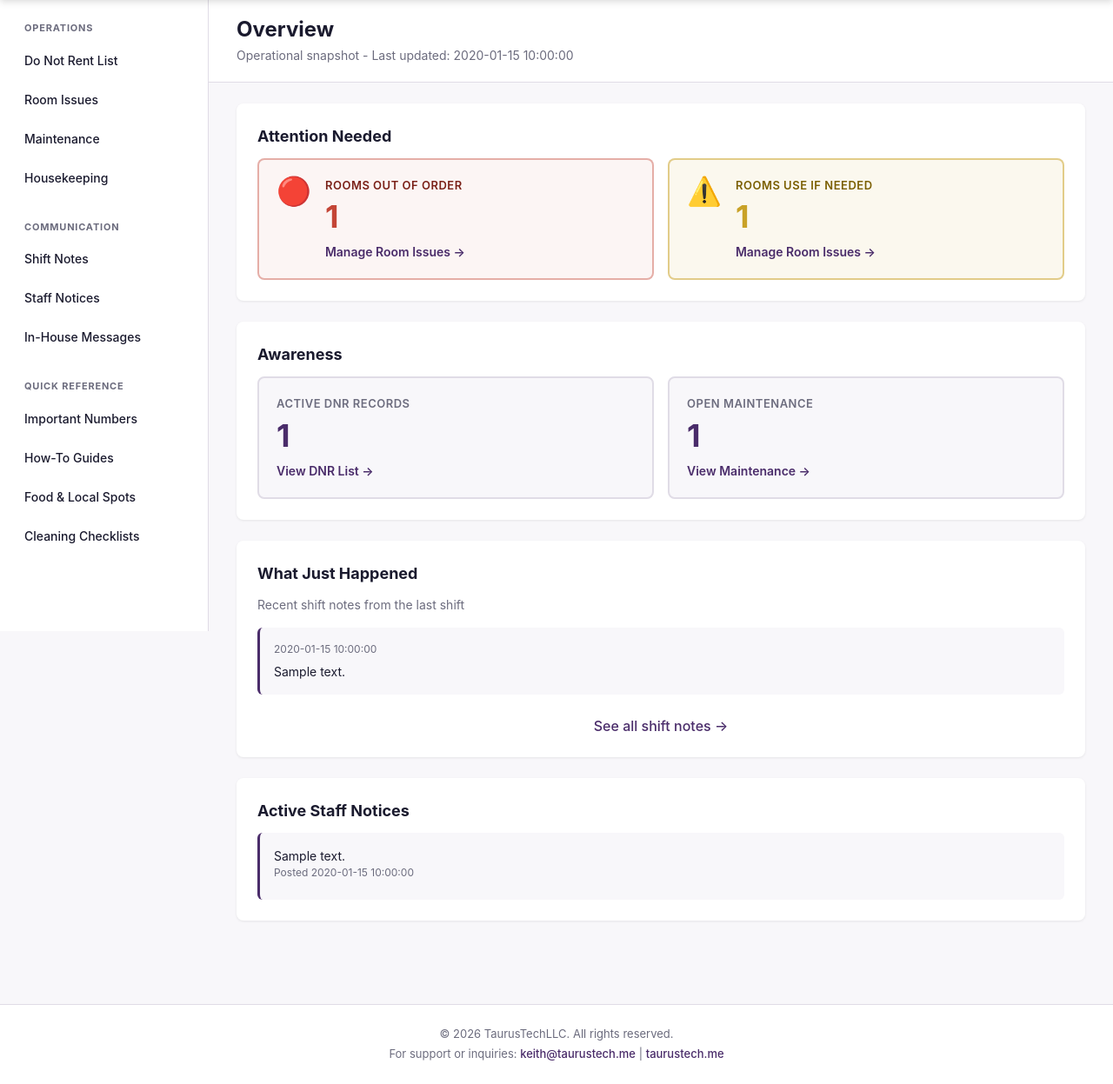
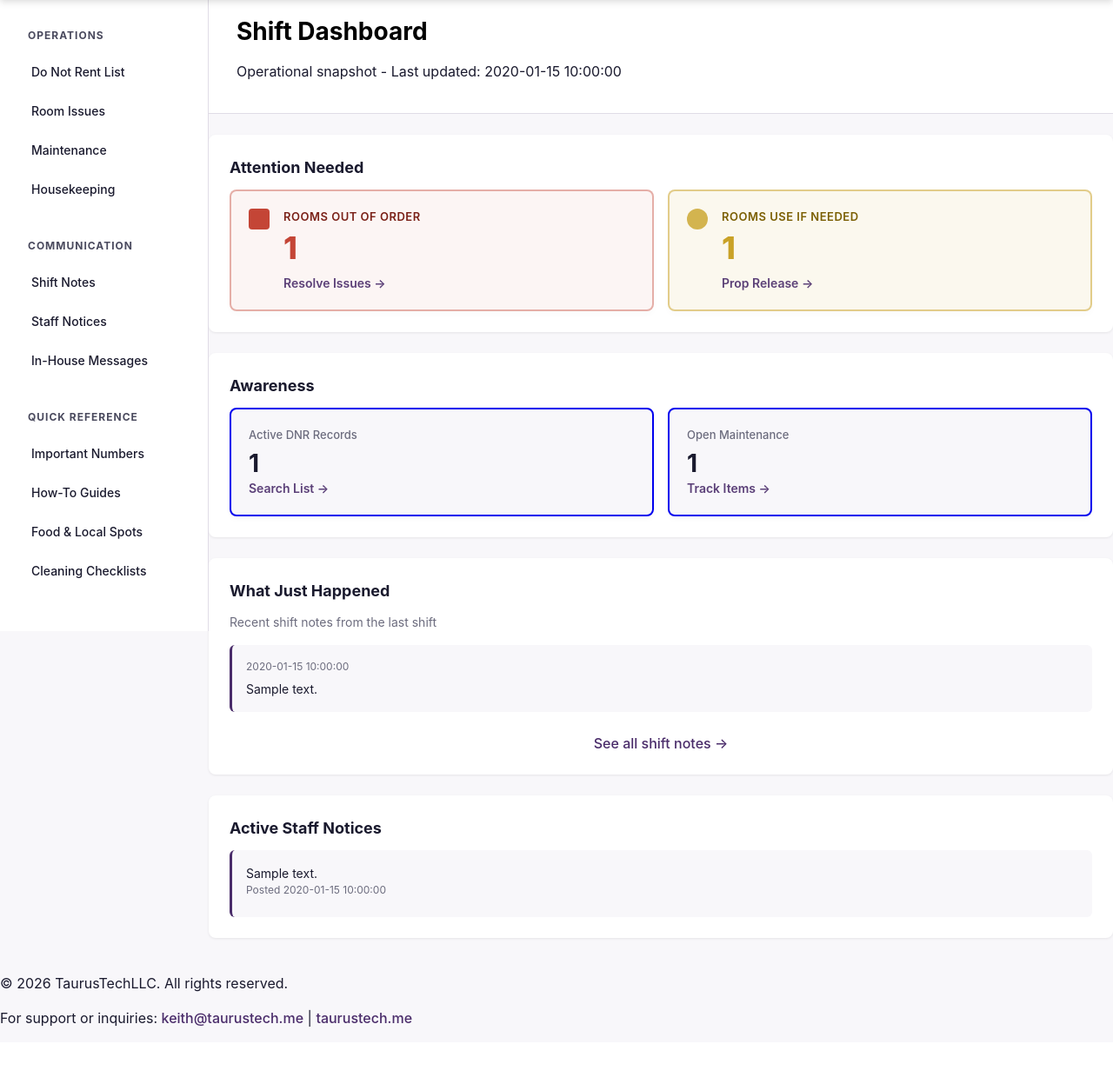
Before and after one commit to kcasko/dnr-app, a Flask app: template templates/overview.html in a window 1280 px wide. Shown: the part 74-1321 px from the top of the page at 87% size. After the commit the page ends 1255 px from the top, so only its background shows below. Run offline with Flask 3, Linux system fonts and the light colour scheme; the template is opened without the code that fills it: most values are stand-ins (such as "Sample title", 1, 10 or a date in 2020); some libraries are stand-ins or nearby versions.

Commit message:
Phase 5: Visual Polish - Hierarchy, Typography, and Icons

```diff
--- a/static/styles.css
+++ b/static/styles.css
@@ -126,10 +126,10 @@ body {
 .app-sidebar {
     background: var(--bg-white);
     border-right: 1px solid var(--border-light);
-    padding: 24px 0;
+    padding: 32px 0;
+    /* More top padding */
     position: sticky;
     top: 74px;
-    /* height of app-header */
     height: calc(100vh - 74px);
     overflow-y: auto;
 }
@@ -137,21 +137,26 @@ body {
 .sidebar-nav {
     display: flex;
     flex-direction: column;
-    gap: 24px;
+    gap: 32px;
+    /* Increased separation between groups */
 }
 
 .sidebar-section {
-    padding: 0 16px;
+    padding: 0 24px;
+    /* More horizontal breathing room */
 }
 
 .sidebar-section-label {
-    font-size: 11px;
+    font-size: 12px;
+    /* Slightly larger */
     font-weight: 700;
     text-transform: uppercase;
-    letter-spacing: 0.8px;
-    color: var(--text-muted);
-    margin-bottom: 8px;
-    padding: 0 12px;
+    letter-spacing: 1px;
+    /* Better letter spacing */
+    color: #4a4a5e;
+    /* Darker than muted for easier scanning */
+    margin-bottom: 12px;
+    padding: 0 8px;
 }
 
 .sidebar-link {
@@ -172,9 +177,14 @@ body {
 }
 
 .sidebar-link.active {
-    background: rgba(74, 44, 106, 0.1);
+    background: rgba(74, 44, 106, 0.08);
+    /* Softer active background */
     color: var(--primary-purple);
     font-weight: 600;
+    border-left: 3px solid var(--primary-purple);
+    /* Clear active indicator */
+    border-top-left-radius: 2px;
+    border-bottom-left-radius: 2px;
 }
 
 /* Main Content Area */
@@ -203,50 +213,115 @@ body {
     min-width: 0;
 }
 
+/* Page Title Refinement */
 .page-title {
     margin: 0;
-    font-size: 24px;
+    font-size: 28px;
+    /* Increased from 24px */
     font-weight: 700;
+    color: #000;
+    /* Pure black anchor */
+    line-height: 1.2;
+}
+
+/* Alert Card Hierarchy */
+.alert-card {
+    padding: 24px;
+    /* Increased padding */
+    border-radius: 8px;
+    border: 2px solid;
+    display: flex;
+    gap: 16px;
+    align-items: flex-start;
+    min-height: 140px;
+    /* Taller */
+    box-shadow: 0 4px 6px rgba(0, 0, 0, 0.02);
+}
+
+.alert-card-critical {
+    background: #fff5f5;
+    border-color: var(--danger);
+    /* Red is authoritative */
+}
+
+.alert-card-warning {
+    background: #fffcf0;
+    border-color: rgba(201, 162, 39, 0.4);
+    /* Softer than critical */
+}
+
+/* Flat Card for Awareness */
+.alert-card-flat {
+    padding: 16px 24px;
+    background: transparent;
+    border-left: 3px solid var(--border-light);
+    display: flex;
+    flex-direction: column;
+    min-height: auto;
+}
+
+.alert-card-flat .alert-card-count {
+    font-size: 28px;
     color: var(--text-dark);
-    line-height: 1.2;
-}
-
-.page-subtitle {
-    margin: 4px 0 0 0;
+    margin-bottom: 4px;
+}
+
+.alert-card-flat .alert-card-label {
+    font-size: 13px;
+    color: var(--text-muted);
+    text-transform: none;
+    /* Sentence case for calm */
+    letter-spacing: 0;
+    font-weight: 500;
+}
+
+/* Icons */
+.icon-dot-critical {
+    display: block;
+    width: 24px;
+    height: 24px;
+    background-color: var(--danger);
+    border-radius: 4px;
+    /* Soft square */
+}
+
+.icon-dot-warning {
+    display: block;
+    width: 24px;
+    height: 24px;
+    background-color: var(--accent-gold);
+    border-radius: 50%;
+    /* Circle */
+    opacity: 0.8;
+}
+
+.alert-card-content {
+    flex: 1;
+}
+
+.alert-card-label {
+    font-size: 13px;
+    font-weight: 600;
+    text-transform: uppercase;
+    letter-spacing: 0.5px;
+    margin-bottom: 12px;
+}
+
+.stat-number-heavy {
+    font-weight: 800 !important;
+    /* Command Attention */
+    font-size: 42px;
+    /* Large */
+    line-height: 1;
+    margin-bottom: 12px;
+    color: var(--text-dark);
+}
+
+.alert-card-action {
     font-size: 14px;
-    color: var(--text-muted);
-}
-
-.page-actions {
-    display: flex;
-    gap: 12px;
-    align-items: center;
-    flex-shrink: 0;
-}
-
-/* Page Content */
-.page-content {
-    padding: 0 32px 32px 32px;
-}
-
-/* App Footer */
-.app-footer {
-    background: var(--bg-white);
-    border-top: 1px solid var(--border-light);
-    padding: 20px 24px;
-    margin-top: 40px;
-}
-
-.app-footer-content {
-    max-width: 1920px;
-    margin: 0 auto;
-    text-align: center;
-}
-
-.app-footer-content p {
-    margin: 4px 0;
-    font-size: 13px;
-    color: var(--text-muted);
+    font-weight: 600;
+    color: var(--primary-purple);
+    opacity: 0.9;
 }
 
 /* Button Hierarchy Updates */
--- a/templates/overview.html
+++ b/templates/overview.html
@@ -1,8 +1,8 @@
 {% extends "base.html" %}
 
-{% block title %}Overview{% endblock %}
+{% block title %}Shift Dashboard{% endblock %}
 
-{% block page_title %}Overview{% endblock %}
+{% block page_title %}Shift Dashboard{% endblock %}
 
 {% block page_subtitle %}
 <p class="page-subtitle">Operational snapshot - Last updated: {{ last_updated }}</p>
@@ -18,11 +18,11 @@
         <a href="/room-issues" class="alert-card-link" id="card-ooo" {% if room_out_of_order_count==0
             %}style="display: none" {% endif %}>
             <div class="alert-card alert-card-critical">
-                <div class="alert-card-icon">🔴</div>
+                <div class="alert-card-icon"><span class="icon-dot-critical"></span></div>
                 <div class="alert-card-content">
                     <div class="alert-card-label">Rooms Out of Order</div>
-                    <div class="alert-card-count" id="count-ooo">{{ room_out_of_order_count }}</div>
-                    <div class="alert-card-action">Manage Room Issues →</div>
+                    <div class="alert-card-count stat-number-heavy" id="count-ooo">{{ room_out_of_order_count }}</div>
+                    <div class="alert-card-action">Resolve Issues →</div>
                 </div>
             </div>
         </a>
@@ -31,11 +31,11 @@
         <a href="/room-issues" class="alert-card-link" id="card-uin" {% if room_use_if_needed_count==0
             %}style="display: none" {% endif %}>
             <div class="alert-card alert-card-warning">
-                <div class="alert-card-icon">⚠️</div>
+                <div class="alert-card-icon"><span class="icon-dot-warning"></span></div>
                 <div class="alert-card-content">
                     <div class="alert-card-label">Rooms Use If Needed</div>
-                    <div class="alert-card-count" id="count-uin">{{ room_use_if_needed_count }}</div>
-                    <div class="alert-card-action">Manage Room Issues →</div>
+                    <div class="alert-card-count stat-number-heavy" id="count-uin">{{ room_use_if_needed_count }}</div>
+                    <div class="alert-card-action">Prop Release →</div>
                 </div>
             </div>
         </a>
@@ -48,22 +48,22 @@
     <div class="alert-cards-grid">
         <!-- Active DNR Entries -->
         <a href="/dnr" class="alert-card-link">
-            <div class="alert-card alert-card-info">
+            <div class="alert-card alert-card-flat">
                 <div class="alert-card-content">
                     <div class="alert-card-label">Active DNR Records</div>
                     <div class="alert-card-count" id="count-dnr">{{ active_dnr_count }}</div>
-                    <div class="alert-card-action">View DNR List →</div>
+                    <div class="alert-card-action">Search List →</div>
                 </div>
             </div>
         </a>
 
         <!-- Open Maintenance Issues -->
         <a href="/maintenance?status=open" class="alert-card-link">
-            <div class="alert-card alert-card-info">
+            <div class="alert-card alert-card-flat">
                 <div class="alert-card-content">
                     <div class="alert-card-label">Open Maintenance</div>
                     <div class="alert-card-count" id="count-maintenance">{{ open_maintenance_count }}</div>
-                    <div class="alert-card-action">View Maintenance →</div>
+                    <div class="alert-card-action">Track Items →</div>
                 </div>
             </div>
         </a>
```
